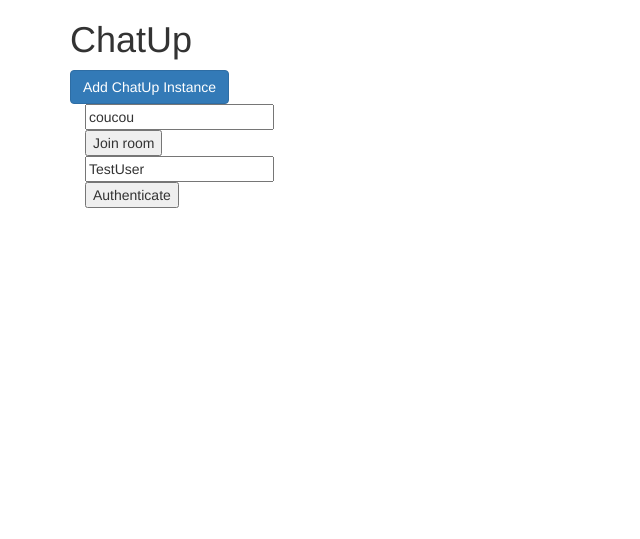
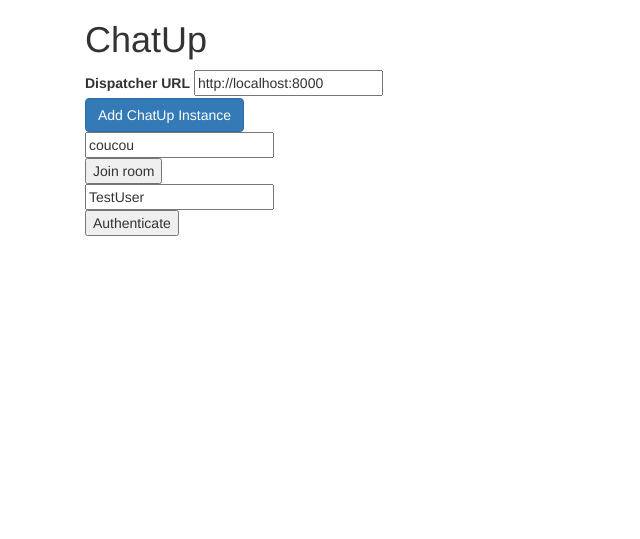
Before and after one commit to geekuillaume/ChatUp, a website: page examples/client/index.html in a window 1280 px wide. Shown: the whole page, without its empty margins (0-640 px from the left). Drawn offline with nearby package versions, Linux system fonts and the light colour scheme.

Commit message:
Added Dispatcher URL input on example page

```diff
--- a/examples/client/index.html
+++ b/examples/client/index.html
@@ -15,8 +15,14 @@
   </head>
   <body>
     <div class="container" id="main">
-      <h1>ChatUp</h1>
-      <button class="btn btn-primary" id="addChatUpInstance">Add ChatUp Instance</button>
+      <div class="col-md-12">
+        <h1>ChatUp</h1>
+        <div>
+          <label>Dispatcher URL</label>
+          <input type="text" value="http://localhost:8000" id="dispatcherURL">
+        </div>
+        <button class="btn btn-primary" id="addChatUpInstance">Add ChatUp Instance</button>
+      </div>
     </div>
   </body>
 </html>
--- a/examples/client/script.js
+++ b/examples/client/script.js
@@ -44,7 +44,7 @@ function addChatUp() {
 
   joinButton.onclick = function() {
     chatup = new ChatUp.ChatUp(findClass(element, 'ChatUpTestContainer'), {
-      dispatcherURL: 'http://localhost:8000',
+      dispatcherURL: document.getElementById('dispatcherURL').value,
       room: roomInput.value,
       socketIO: {transports: ['websocket'], multiplex: false} // Disabling multiplex to force multiple websockets and not reusing an already connected one
     });
```
